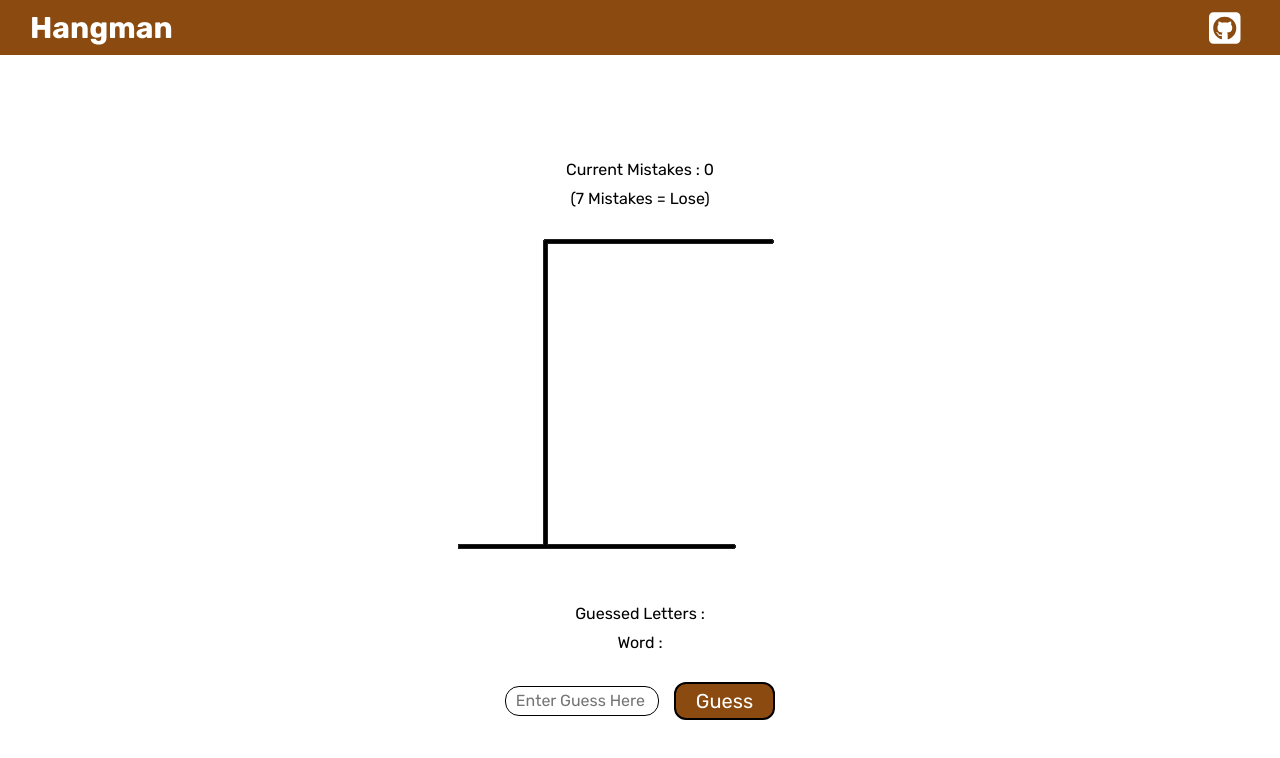
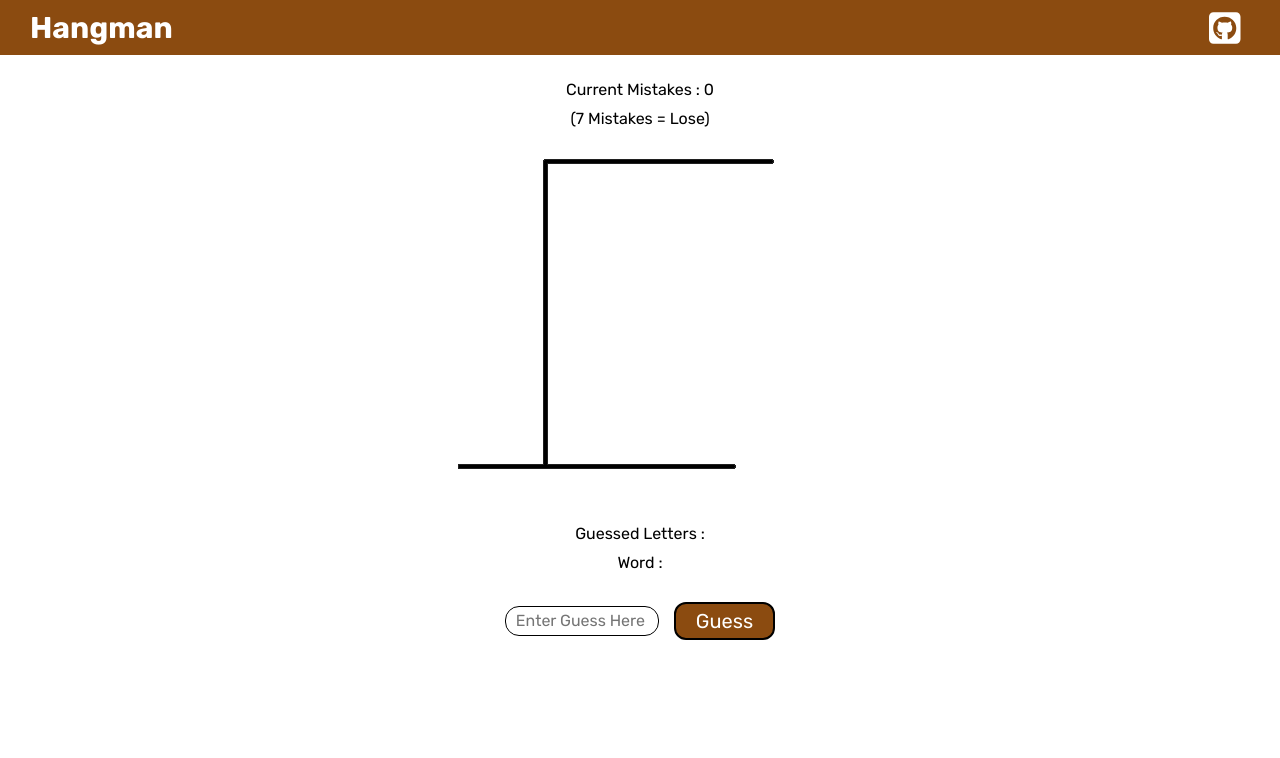
Before and after one commit to alexusljf/hangman, a React (Create React App) app: page / in a window 1280 px wide. Shown: the top 758 px of the page. Built offline with nearby package versions, Linux system fonts and the light colour scheme; no server answers.

Commit message:
Update Hangman.css

```diff
--- a/src/Components/Hangman/Hangman.css
+++ b/src/Components/Hangman/Hangman.css
@@ -1,5 +1,5 @@
 .gameContainer{
-    padding-top: 20vh;
+    padding-top: 10vh;
     margin: auto;
     text-align: center;
     display: flex;
```
